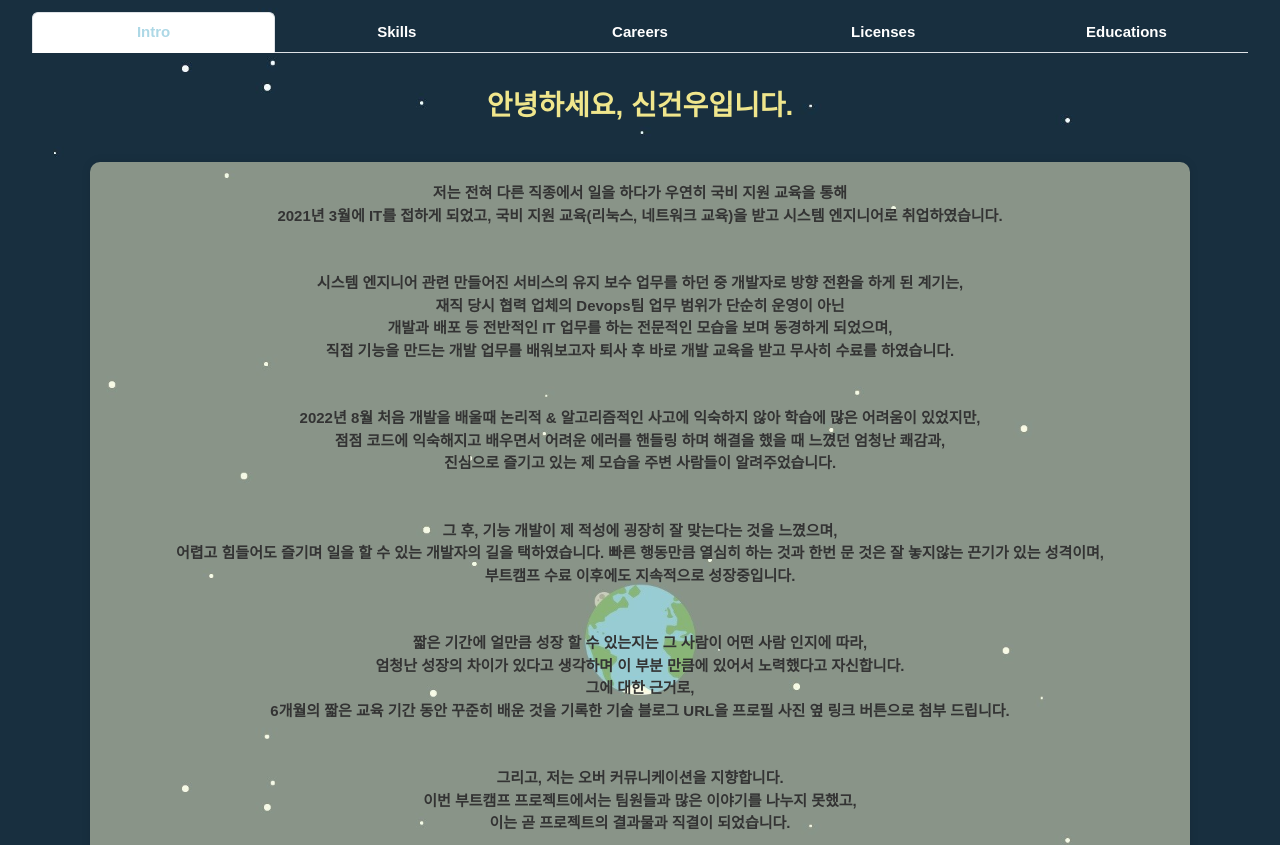
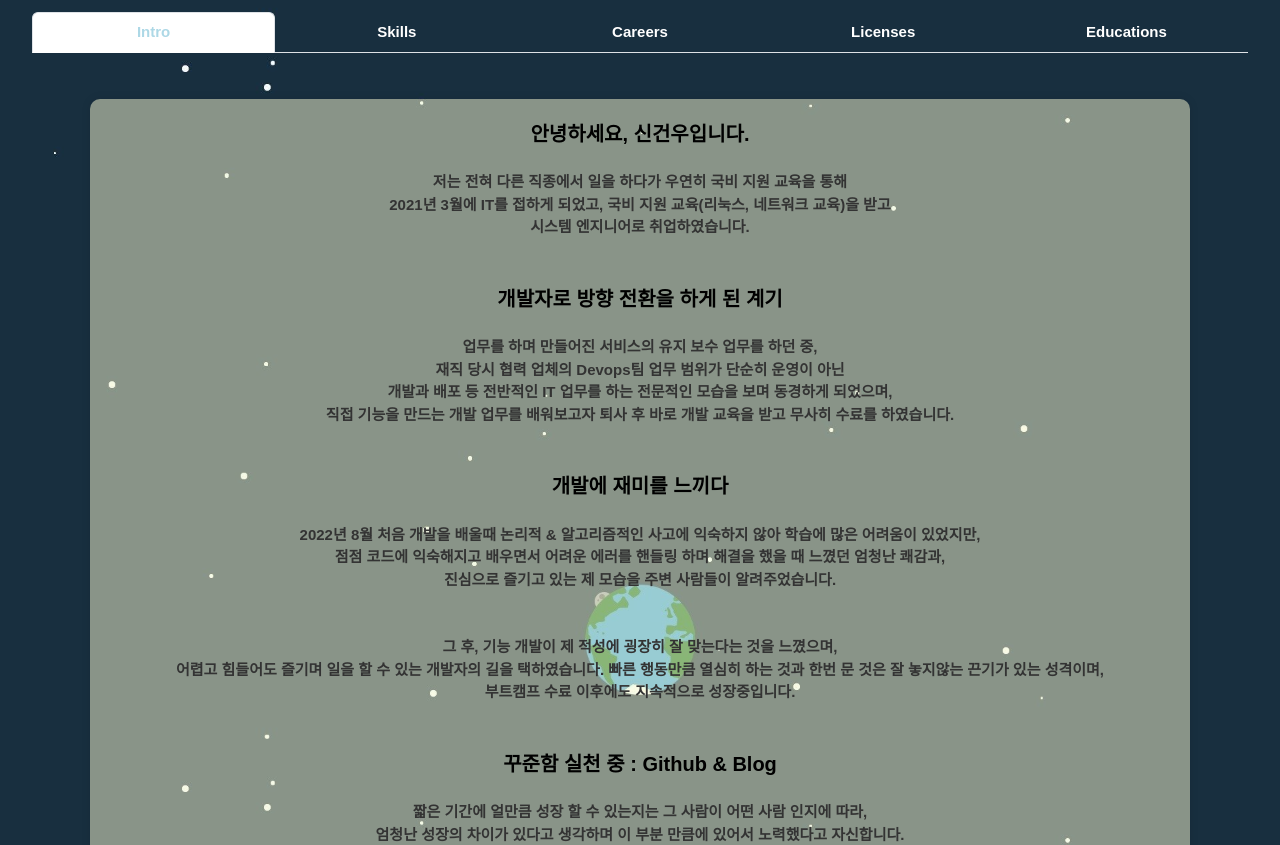
Before and after one commit to spacedustz/Resume, a React (Vite) app in the folder React/: page /intro in a window 1280 px wide. Shown: the part 440-1285 px from the top of the page. Built offline with nearby package versions, Linux system fonts and the light colour scheme.

Commit message:
Intro Component 소개 글 수정

```diff
--- a/React/src/components/Introduce.tsx
+++ b/React/src/components/Introduce.tsx
@@ -1,53 +1,35 @@
 import React from "react";
-import {Container} from "react-bootstrap";
+import {IntroContainer} from "../styles/container/IntroContainer.tsx";
 import styled from "styled-components";
 
-const IntroContainer = styled(Container)`
-    display: flex;
-    flex-direction: column;
-    text-align: center;
-    padding: 20px;
-    font-family: 'Arial', sans-serif;
-    color: #333;
-
-    div {
-        width: 100%;
-        margin-top: 10px;
-        margin-bottom: 10px;
-        padding: 20px;
-        line-height: 1.5;
-        word-wrap: normal;
-        background-color: rgba(250, 250, 210, 0.5);
-        border-radius: 10px;
-        box-shadow: 0px 0px 10px rgba(0, 0, 0, 0.1);
-    }
-
-    h3 {
-        color: khaki;
-        margin-bottom: 30px;
-    }
+const SubTitle = styled.strong`
+    font-weight: bold;
+    font-size: 20px;
+    color: black;
 `;
 
 const Introduce: React.FC = () => {
     return (
         <IntroContainer>
-            <h3>
-                <strong>안녕하세요, 신건우입니다.</strong>
-            </h3>
+            <div>
+                <SubTitle>안녕하세요, 신건우입니다.</SubTitle><br/><br/>
 
-            <div>
                 저는 전혀 다른 직종에서 일을 하다가 우연히 국비 지원 교육을 통해<br/>
-                2021년 3월에 IT를 접하게 되었고, 국비 지원 교육(리눅스, 네트워크 교육)을 받고 시스템 엔지니어로 취업하였습니다.
+                2021년 3월에 IT를 접하게 되었고, 국비 지원 교육(리눅스, 네트워크 교육)을 받고<br/>
+                시스템 엔지니어로 취업하였습니다.
 
                 <br/><br/><br/>
 
+                <SubTitle>개발자로 방향 전환을 하게 된 계기</SubTitle> <br/><br/>
 
-                시스템 엔지니어 관련 만들어진 서비스의 유지 보수 업무를 하던 중 개발자로 방향 전환을 하게 된 계기는,<br/>
+                업무를 하며 만들어진 서비스의 유지 보수 업무를 하던 중,<br/>
                 재직 당시 협력 업체의 Devops팀 업무 범위가 단순히 운영이 아닌<br/>
                 개발과 배포 등 전반적인 IT 업무를 하는 전문적인 모습을 보며 동경하게 되었으며,<br/>
                 직접 기능을 만드는 개발 업무를 배워보고자 퇴사 후 바로 개발 교육을 받고 무사히 수료를 하였습니다.
 
                 <br/><br/><br/>
+
+                <SubTitle>개발에 재미를 느끼다</SubTitle> <br/><br/>
 
                 2022년 8월 처음 개발을 배울때 논리적 & 알고리즘적인 사고에 익숙하지 않아 학습에 많은 어려움이 있었지만,<br/>
                 점점 코드에 익숙해지고 배우면서 어려운 에러를 핸들링 하며 해결을 했을 때 느꼈던 엄청난 쾌감과,<br/>
@@ -62,16 +44,21 @@ const Introduce: React.FC = () => {
 
                 <br/><br/><br/>
 
+                <SubTitle>꾸준함 실천 중 : Github & Blog</SubTitle> <br/><br/>
+
                 짧은 기간에 얼만큼 성장 할 수 있는지는 그 사람이 어떤 사람 인지에 따라,<br/>
                 엄청난 성장의 차이가 있다고 생각하며 이 부분 만큼에 있어서 노력했다고 자신합니다.<br/>
-                그에 대한 근거로,<br/>
-                6개월의 짧은 교육 기간 동안 꾸준히 배운 것을 기록한 기술 블로그 URL을 프로필 사진 옆 링크 버튼으로 첨부 드립니다.
+                그에 대한 근거로, 6개월의 짧은 교육 기간 동안 꾸준히 배운 것을 기록한<br/>
+                기술 블로그 URL과 Github를 상단 Github, Blog 버튼을 눌러서 들어가 보실 수 있습니다.
 
                 <br/><br/><br/>
 
+                <SubTitle>커뮤니케이션의 중요성 인지</SubTitle> <br/><br/>
+
                 그리고, 저는 오버 커뮤니케이션을 지향합니다.<br/>
-                이번 부트캠프 프로젝트에서는 팀원들과 많은 이야기를 나누지 못했고,<br/>
-                이는 곧 프로젝트의 결과물과 직결이 되었습니다.
+                부트캠프 프로젝트 당시 팀원들과 많은 이야기를 나누지 못했고,<br/>
+                이는 곧 프로젝트의 결과물과 직결이 되었습니다.<br/>
+                프로젝트의 실패를 겪으며 커뮤니케이션이 얼마나 중요한 스킬인지 깨닫게 되었습니다.
 
                 <br/><br/><br/>
 
```
